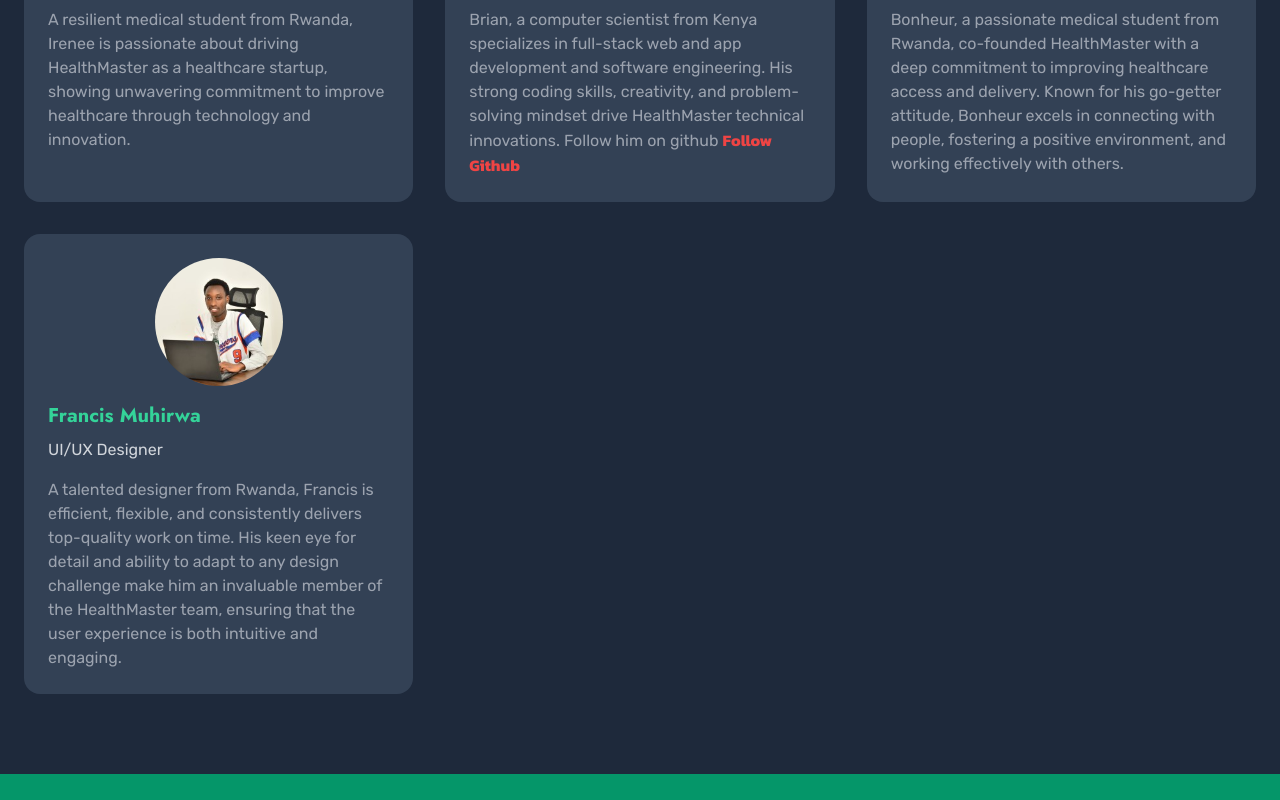
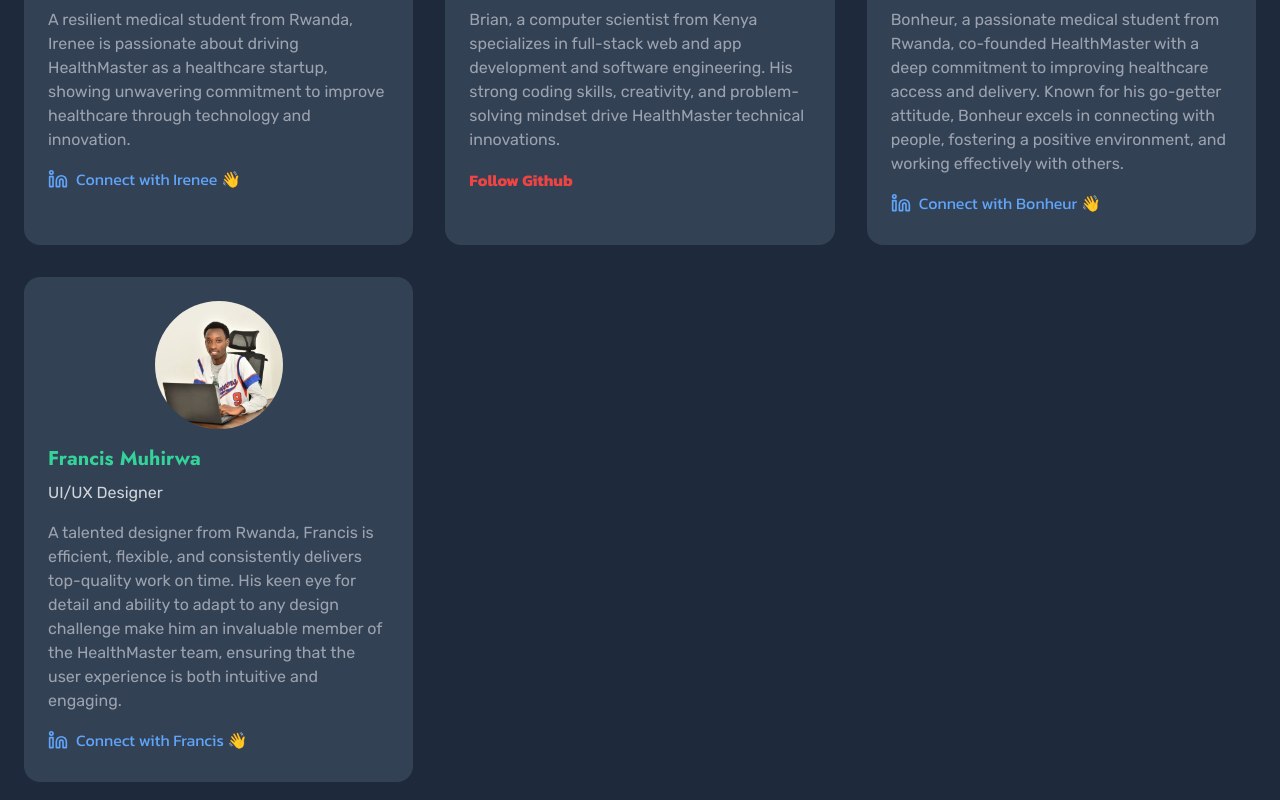
Before and after one commit to CHEGEBB/hm-official, a Next.js app: page /about in a window 1280 px wide. Shown: the part 2760-3560 px from the top of the page. Built offline with nearby package versions, Linux system fonts and the light colour scheme.

Commit message:
added linkedin accounts for teh team

```diff
--- a/app/about/page.tsx
+++ b/app/about/page.tsx
@@ -2,7 +2,7 @@
 import React from 'react';
 import { motion } from 'framer-motion';
 import Image from 'next/image';
-import {  User, Users, Heart, Clock, Clipboard } from 'lucide-react';
+import {  User, Users, Heart, Clock, Clipboard, Linkedin } from 'lucide-react';
 import Navbar from '../components/navbar';
 import "../sass/home.scss"
 
@@ -229,6 +229,24 @@
         <p className="text-gray-400 font-raleway">
           A resilient medical student from Rwanda, Irenee is passionate about driving HealthMaster as a healthcare startup, showing unwavering commitment to improve healthcare through technology and innovation.
         </p>
+        <motion.a
+          href="http://www.linkedin.com/in/irenee-dushime-uwineza-"
+          target="_blank"
+          rel="noopener noreferrer"
+          className="inline-flex items-center mt-4 text-blue-400 hover:text-blue-300"
+          whileHover={{ scale: 1.1 }}
+          animate={{
+            y: [0, -5, 0],
+          }}
+          transition={{
+            duration: 2,
+            repeat: Infinity,
+            ease: "easeInOut"
+          }}
+        >
+          <Linkedin className="w-5 h-5 mr-2" />
+          Connect with Irenee 👋
+        </motion.a>
       </motion.div>
 
       {/* Brian Chege Mwangi */}
@@ -250,9 +268,8 @@
         <p className="mb-4 text-gray-300 font-raleway">Co-Founder & CTO</p>
         <p className="text-gray-400 font-raleway">
            Brian, a computer scientist from Kenya specializes in full-stack web and app development and software engineering. His strong coding skills, creativity, and problem-solving mindset drive HealthMaster technical innovations.
-           Follow him on github <span>
-           <a href="
-            https://github.com/CHEGEBB"
+           <span className="block mt-4">
+           <a href="https://github.com/CHEGEBB"
             target="_blank"
             rel="noopener noreferrer"
             className="text-red-500 hover:text-blue-600 font-bold"
@@ -280,8 +297,25 @@
         <p className="mb-4 text-gray-300 font-raleway">COO & Co-Founder</p>
         <p className="text-gray-400 font-raleway">
           Bonheur, a passionate medical student from Rwanda, co-founded HealthMaster with a deep commitment to improving healthcare access and delivery. Known for his go-getter attitude, Bonheur excels in connecting with people, fostering a positive environment, and working effectively with others.
-
         </p>
+        <motion.a
+          href="https://rw.linkedin.com/in/bonheur-dushimimana-6893b9224"
+          target="_blank"
+          rel="noopener noreferrer"
+          className="inline-flex items-center mt-4 text-blue-400 hover:text-blue-300"
+          whileHover={{ scale: 1.1 }}
+          animate={{
+            y: [0, -5, 0],
+          }}
+          transition={{
+            duration: 2,
+            repeat: Infinity,
+            ease: "easeInOut"
+          }}
+        >
+          <Linkedin className="w-5 h-5 mr-2" />
+          Connect with Bonheur 👋
+        </motion.a>
       </motion.div>
 
       {/* Francis Muhirwa */}
@@ -304,11 +338,28 @@
         <p className="text-gray-400 font-raleway">
           A talented designer from Rwanda, Francis is efficient, flexible, and consistently delivers top-quality work on time. His keen eye for detail and ability to adapt to any design challenge make him an invaluable member of the HealthMaster team, ensuring that the user experience is both intuitive and engaging.
         </p>
+        <motion.a
+          href="https://www.linkedin.com/in/francis-muhirwa-674786253/"
+          target="_blank"
+          rel="noopener noreferrer"
+          className="inline-flex items-center mt-4 text-blue-400 hover:text-blue-300"
+          whileHover={{ scale: 1.1 }}
+          animate={{
+            y: [0, -5, 0],
+          }}
+          transition={{
+            duration: 2,
+            repeat: Infinity,
+            ease: "easeInOut"
+          }}
+        >
+          <Linkedin className="w-5 h-5 mr-2" />
+          Connect with Francis 👋
+        </motion.a>
       </motion.div>
     </div>
   </div>
 </section>
-
 
       {/* CTA */}
       <section className="relative py-20 overflow-hidden bg-emerald-600">
```
